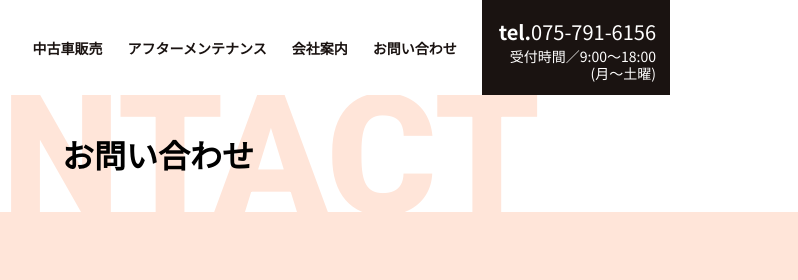
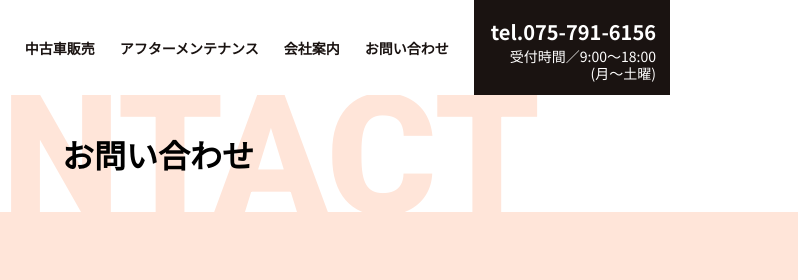
Before and after one commit to michiya-59/mibu_car, a plain HTML site: page contact.html in a window 1280 px wide. Shown: the top 280 px of the page, 482-1280 px from the left. Drawn offline with nearby package versions, Linux system fonts and the light colour scheme; some packages are replaced by stand-ins of ours.

Commit message:
微調整

```diff
--- a/css/style.css
+++ b/css/style.css
@@ -231,7 +231,7 @@ header{
 .header .header-right .header-info p:nth-child(1) a{
   color: white;
   text-decoration: none;
-  font-weight: 400;
+  font-weight: 700;
 }
 .header .header-right .header-info p:nth-child(2) {
   font-size: 1.4rem;
```
Also changed, not shown: index.html (+2 -25 lines).
